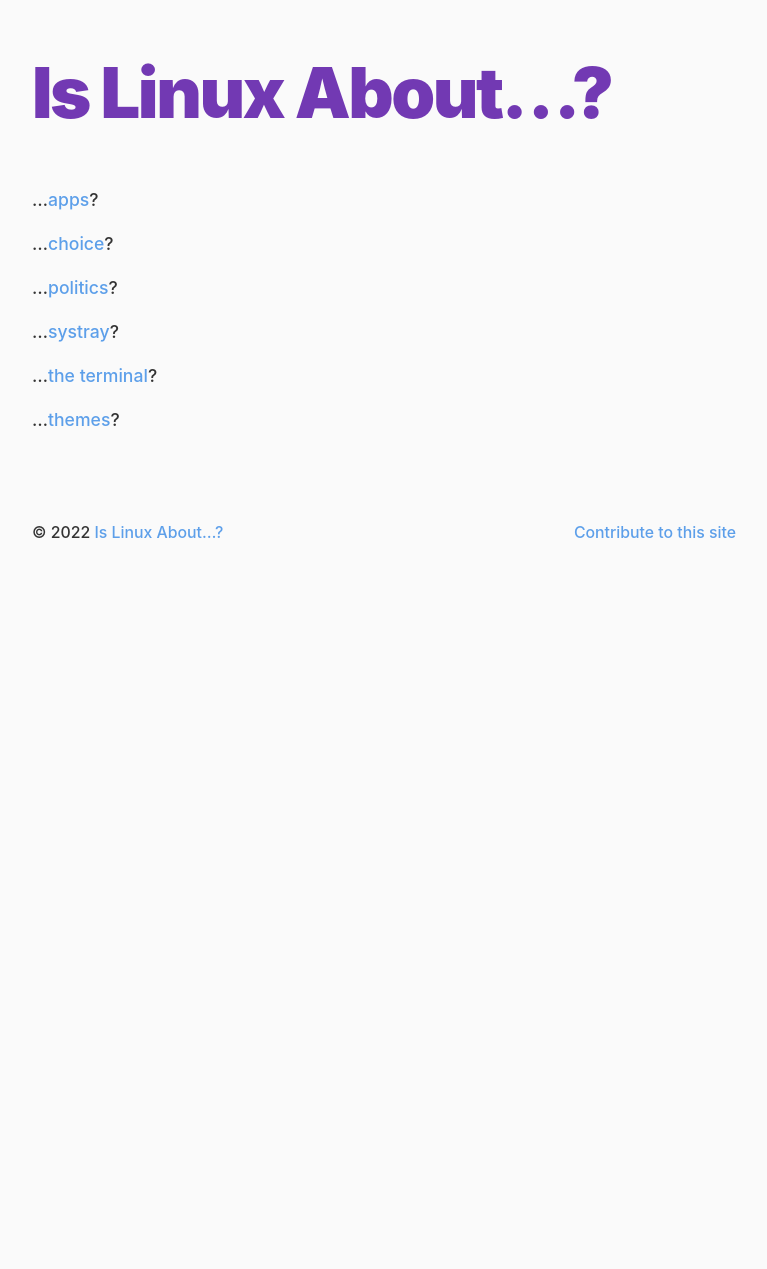
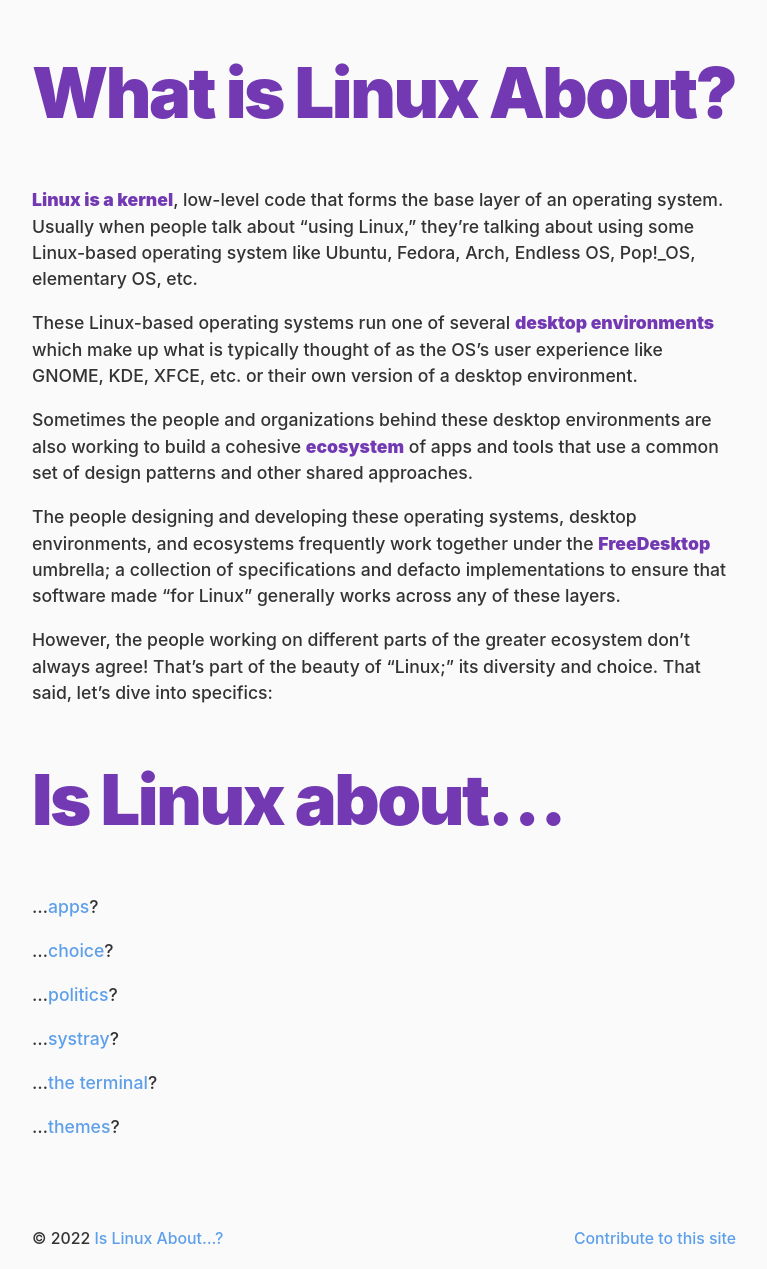
Before and after one commit to islinuxabout/islinuxabout.github.io, a Jekyll site: the page built from index.md, in a window 1280 px wide. Shown: the whole page, without its empty margins (256-1023 px from the left). Built offline with Jekyll 4.4.1, drawn with Linux system fonts in a browser that asks for light colours; our own code applies the rules of GitHub Pages for plain Markdown files; before the commit the page ends 900 px from its top, so only the background shows below that.

Commit message:
Index: Explainer on Linux, OSes, DEs, ecosystems
Fixes #7

```diff
--- a/index.md
+++ b/index.md
@@ -1,4 +1,16 @@
-# Is Linux About…?
+# What is Linux About?
+
+**Linux is a kernel**, low-level code that forms the base layer of an operating system. Usually when people talk about “using Linux,” they’re talking about using some Linux-based operating system like Ubuntu, Fedora, Arch, Endless OS, Pop!_OS, elementary OS, etc.
+
+These Linux-based operating systems run one of several **desktop environments** which make up what is typically thought of as the OS’s user experience like GNOME, KDE, XFCE, etc. or their own version of a desktop environment.
+
+Sometimes the people and organizations behind these desktop environments are also working to build a cohesive **ecosystem** of apps and tools that use a common set of design patterns and other shared approaches.
+
+The people designing and developing these operating systems, desktop environments, and ecosystems frequently work together under the **FreeDesktop** umbrella; a collection of specifications and defacto implementations to ensure that software made “for Linux” generally works across any of these layers.
+
+However, the people working on different parts of the greater ecosystem don't always agree! That's part of the beauty of “Linux;” its diversity and choice. That said, let's dive into specifics:
+
+# Is Linux about…
 
 {% for page in site.pages %}
 {% if page.title and page.url != "/" and page.url != "/404.html" %}
```
